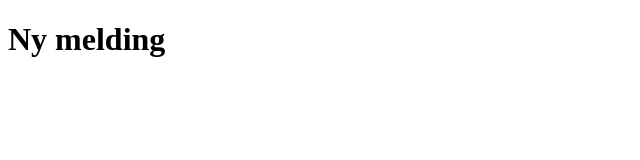
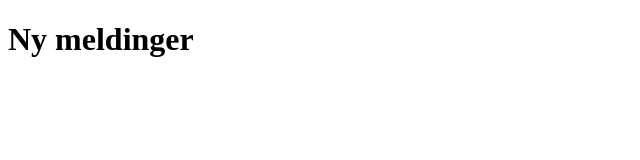
Before and after one commit to pfillipi/itpanytt, a Next.js app: page / in a window 1280 px wide. Shown: the top 160 px of the page, without its empty margins (0-640 px from the left). Built offline with nearby package versions, Linux system fonts and the light colour scheme.

Commit message:
Justering.

```diff
--- a/pages/index.js
+++ b/pages/index.js
@@ -1,5 +1,5 @@
 function Home() {
-    return <h1>Ny melding</h1>
+    return <h1>Ny meldinger</h1>
 }
 
 export default Home;
```
